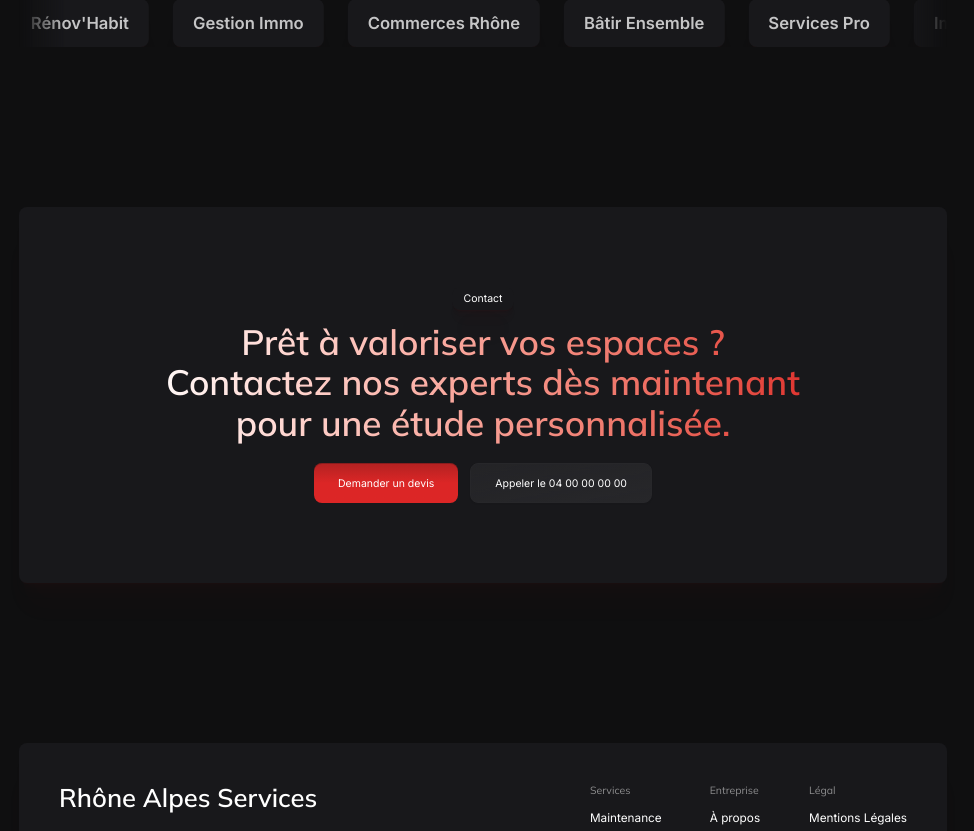
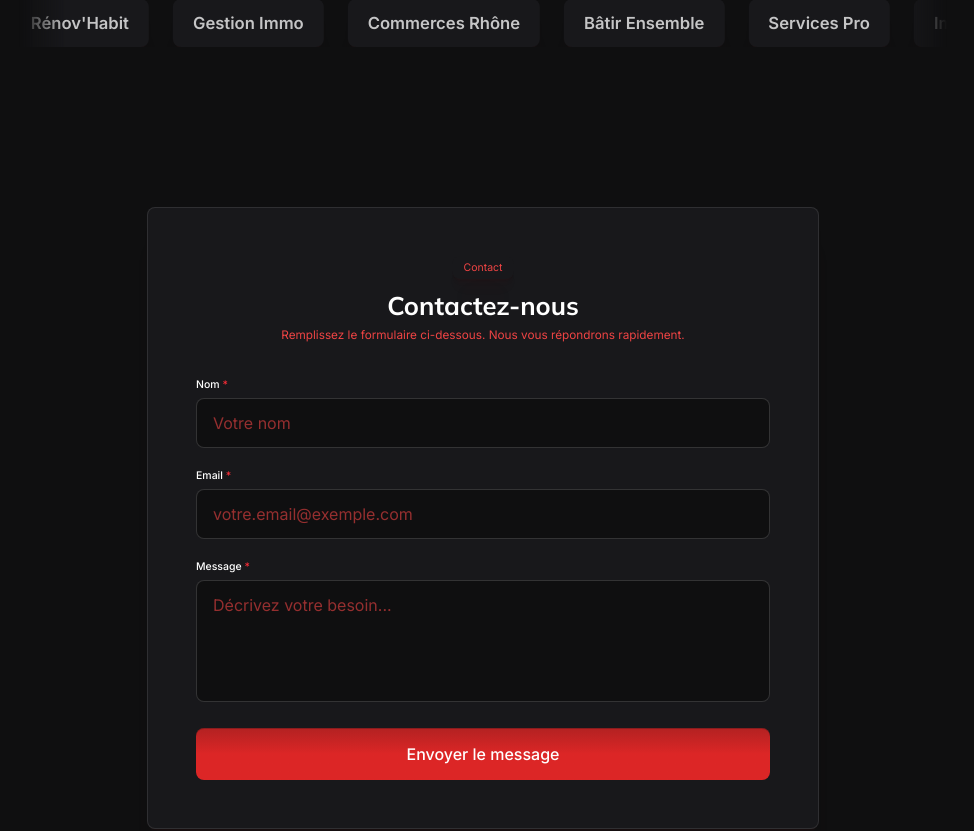
Before and after one commit to dmytro-webild/2ad267f6-e1c3-4245-85de-26631744ccac, a React (Vite) app: page / in a window 1280 px wide. Shown: the part 5460-6291 px from the top of the page, without its empty margins (157-1131 px from the left). Built offline with nearby package versions, Linux system fonts and the light colour scheme; grey boxes are pictures that could not be loaded; a web font is replaced by a local one.

Commit message:
Bob AI: Simplified contact form to name, email, and message fields

```diff
--- a/src/pages/HomePage/sections/Contact.tsx
+++ b/src/pages/HomePage/sections/Contact.tsx
@@ -1,28 +1,97 @@
-// AUTO-GENERATED by per-section-migrate. Edit freely — Bob will treat this
-// file as the canonical source for the "contact" section.
+/* eslint-disable */
+// @ts-nocheck — generated by catalog-eject; runtime-correct but TS strict-mode false-positives on inlined catalog body
+import ScrollReveal from "@/components/ui/ScrollReveal";
+import TextAnimation from "@/components/ui/TextAnimation";
+import Button from "@/components/ui/Button";
 
-import React from 'react';
-import ContactCta from '@/components/sections/contact/ContactCta';
-import SectionErrorBoundary from "@/components/ui/SectionErrorBoundary";
+const primaryButton = {
+  text: "Demander un devis",
+  href: "#"
+};
+const secondaryButton = {
+  text: "Appeler le 04 00 00 00 00",
+  href: "tel:0400000000"
+};
 
-export default function ContactSection(): React.JSX.Element {
+const ContactInline = () => {
   return (
-    <div id="contact" data-section="contact">
-        <SectionErrorBoundary name="contact">
-              <ContactCta
-          tag="Contact"
-          text="Prêt à valoriser vos espaces ? Contactez nos experts dès maintenant pour une étude personnalisée."
-          primaryButton={{
-            text: "Demander un devis",
-            href: "#",
-          }}
-          secondaryButton={{
-            text: "Appeler le 04 00 00 00 00",
-            href: "tel:0400000000",
-          }}
-          textAnimation="slide-up"
-        />
-        </SectionErrorBoundary>
+    <section aria-label="Contact section" className="py-20">
+      <div className="w-content-width mx-auto">
+        <ScrollReveal variant="fade-blur">
+          <div className="max-w-2xl mx-auto p-8 md:p-12 rounded card border border-white/10 shadow-2xl">
+            <div className="text-center mb-8">
+              <div className="px-3 py-1 mb-3 text-sm card rounded w-fit mx-auto text-accent">
+                <p>Contact</p>
+              </div>
+              <h2 className="text-3xl md:text-4xl font-bold text-foreground">
+                Contactez-nous
+              </h2>
+              <p className="text-accent mt-2 text-sm md:text-base">
+                Remplissez le formulaire ci-dessous. Nous vous répondrons rapidement.
+              </p>
+            </div>
+
+            <form className="space-y-5" onSubmit={(e) => e.preventDefault()}>
+              <div>
+                <label htmlFor="name" className="block text-sm font-medium text-foreground mb-1.5">
+                  Nom <span className="text-red-500">*</span>
+                </label>
+                <input
+                  type="text"
+                  id="name"
+                  name="name"
+                  required
+                  placeholder="Votre nom"
+                  className="w-full px-4 py-3 rounded bg-background border border-white/15 text-foreground placeholder:text-accent/60 focus:outline-none focus:border-red-500 transition-colors"
+                />
+              </div>
+
+              <div>
+                <label htmlFor="email" className="block text-sm font-medium text-foreground mb-1.5">
+                  Email <span className="text-red-500">*</span>
+                </label>
+                <input
+                  type="email"
+                  id="email"
+                  name="email"
+                  required
+                  placeholder="votre.email@exemple.com"
+                  className="w-full px-4 py-3 rounded bg-background border border-white/15 text-foreground placeholder:text-accent/60 focus:outline-none focus:border-red-500 transition-colors"
+                />
+              </div>
+
+              <div>
+                <label htmlFor="message" className="block text-sm font-medium text-foreground mb-1.5">
+                  Message <span className="text-red-500">*</span>
+                </label>
+                <textarea
+                  id="message"
+                  name="message"
+                  required
+                  rows={4}
+                  placeholder="Décrivez votre besoin..."
+                  className="w-full px-4 py-3 rounded bg-background border border-white/15 text-foreground placeholder:text-accent/60 focus:outline-none focus:border-red-500 transition-colors resize-none"
+                />
+              </div>
+
+              <button
+                type="submit"
+                className="w-full py-3.5 px-6 rounded primary-button font-medium text-white shadow-lg hover:opacity-90 transition-opacity cursor-pointer"
+              >
+                Envoyer le message
+              </button>
+            </form>
+          </div>
+        </ScrollReveal>
       </div>
+    </section>
+  );
+};
+
+export default function ContactSection() {
+  return (
+    <div data-webild-section="contact" data-section="contact" id="contact">
+      <ContactInline />
+    </div>
   );
 }
```
